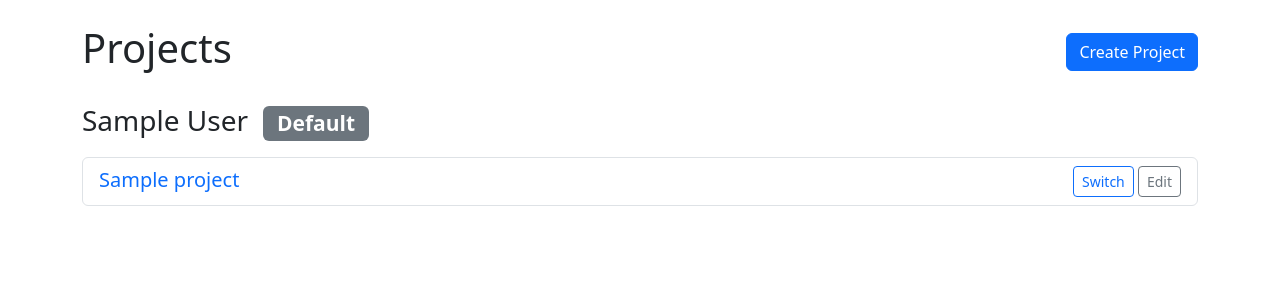
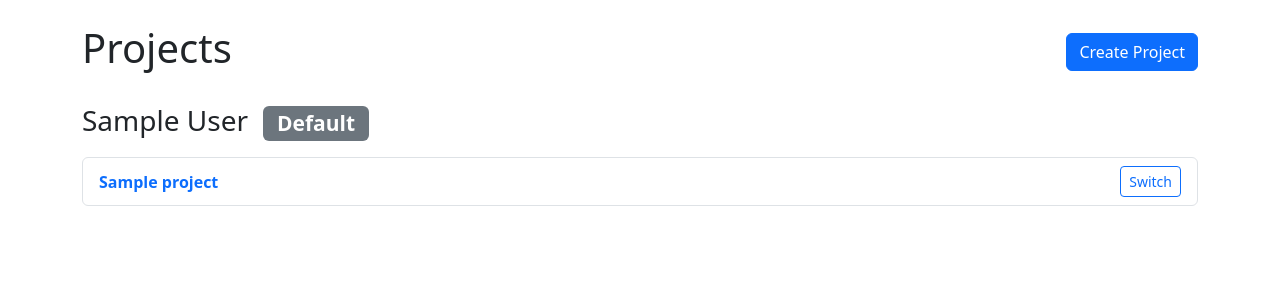
Before and after one commit to noodler-dev/noodler, a Django app: page /projects/ in a window 1280 px wide. Shown: the part 56-356 px from the top of the page. Run offline with Django 5.2, Linux system fonts and the light colour scheme; a user stored in the database is signed in; tables that the repository leaves empty hold one stand-in row (values such as "Sample post"); parts of the project's set-up code (start-up, migrations or seed data) failed here and were passed over.

Commit message:
Project template styling

```diff
--- a/projects/templates/projects/list.html
+++ b/projects/templates/projects/list.html
@@ -17,7 +17,7 @@
         {% endif %}
         {% if projects_by_org %}
             {% for organization, projects in projects_by_org.items %}
-                <div class="mb-4">
+                <div class="mb-5">
                     <h3 class="mb-3">
                         {{ organization.name }}
                         {% if organization.is_default %}<span class="badge bg-secondary ms-2">Default</span>{% endif %}
@@ -25,14 +25,11 @@
                     <div class="list-group">
                         {% for project in projects %}
                             <div class="list-group-item d-flex justify-content-between align-items-center">
-                                <div>
-                                    <h5 class="mb-1">
+                                <div class="d-flex align-items-center gap-2">
                                     <a href="{% url 'projects:detail' project.uid %}"
-                                           class="text-decoration-none">{{ project.name }}</a>
-                                    </h5>
-                                    {% if current_project_id == project.id %}<span class="badge bg-success ms-2">Current</span>{% endif %}
+                                       class="text-decoration-none fw-semibold">{{ project.name }}</a>
+                                    {% if current_project_id == project.id %}<span class="badge bg-success">Current</span>{% endif %}
                                 </div>
-                                <div>
                                 {% if current_project_id != project.id %}
                                     <form method="post"
                                           action="{% url 'projects:switch' project.uid %}"
@@ -41,9 +38,6 @@
                                         <button type="submit" class="btn btn-sm btn-outline-primary">Switch</button>
                                     </form>
                                 {% endif %}
-                                    <a href="{% url 'projects:edit' project.uid %}"
-                                       class="btn btn-sm btn-outline-secondary">Edit</a>
-                                </div>
                             </div>
                         {% endfor %}
                     </div>
```
Lines whose indentation alone changed are shown as unchanged.
